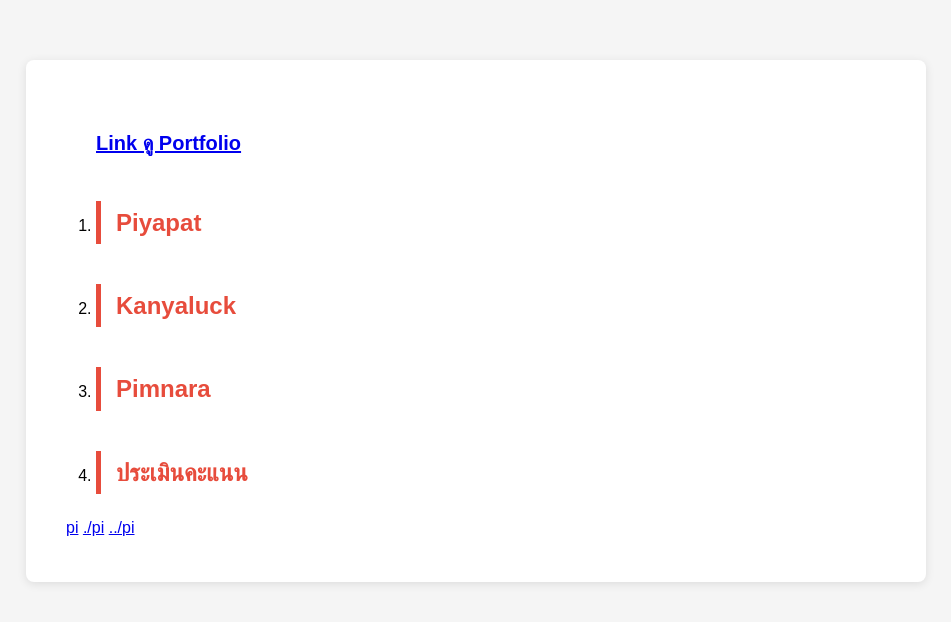
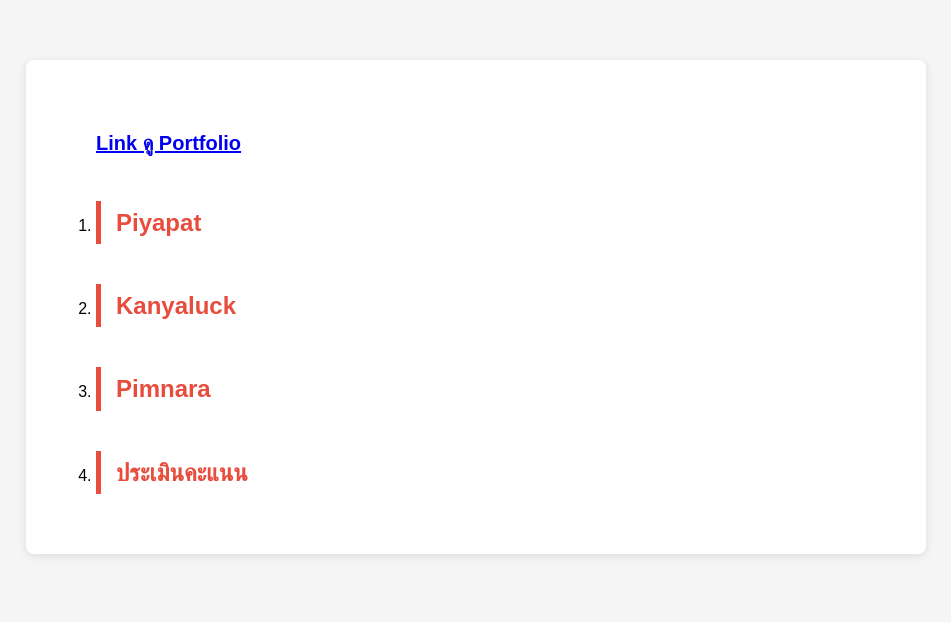
Before and after one commit to Imoose57/Interview-Piyapat, a plain HTML site: page index.html in a window 1280 px wide. Shown: the whole page, without its empty margins (164-1115 px from the left). Drawn offline with Linux system fonts and the light colour scheme.

Commit message:
Update index.html

```diff
--- a/index.html
+++ b/index.html
@@ -127,17 +127,15 @@
 <ol>
      <h3><a href="https://drive.google.com/drive/folders/1uVeQeJv4JKy51kfOZ4i70-KbAXrljIQ-?usp=sharing
 ">Link ดู Portfolio </a></h3>
-       <li> <h2 href="piyapat.html"/>Piyapat </h2></li>
-       <li> <h2 href="Kanyaluck.html"/> Kanyaluck</h2></li>
-       <li> <h2 href="Pimnara.html"/> Pimnara</h2></li>
-        <li> <h2 href="EVA-Score.html"/>ประเมินคะแนน </h2></li>
+
+       <li> <h2 href="piyapat.html"/>Piyapat </a></h2></li>
+       <li> <h2 href="Kanyaluck.html"/> Kanyaluck</a></h2></li>
+       <li> <h2 href="Pimnara.html"/> Pimnara</a></h2></li>
+        <li> <h2 href="EVA-Score.html"/>ประเมินคะแนน </a></h2></li>
 
 
 </ol>
-         <div>  <a href="piyapat.html"> pi</a>
-        <a href="./piyapat.html"> ./pi</a>
-        <a href="../piyapat.html"> ../pi</a>
-         </div>
+
     </div>
 </body>
 </html>
```
